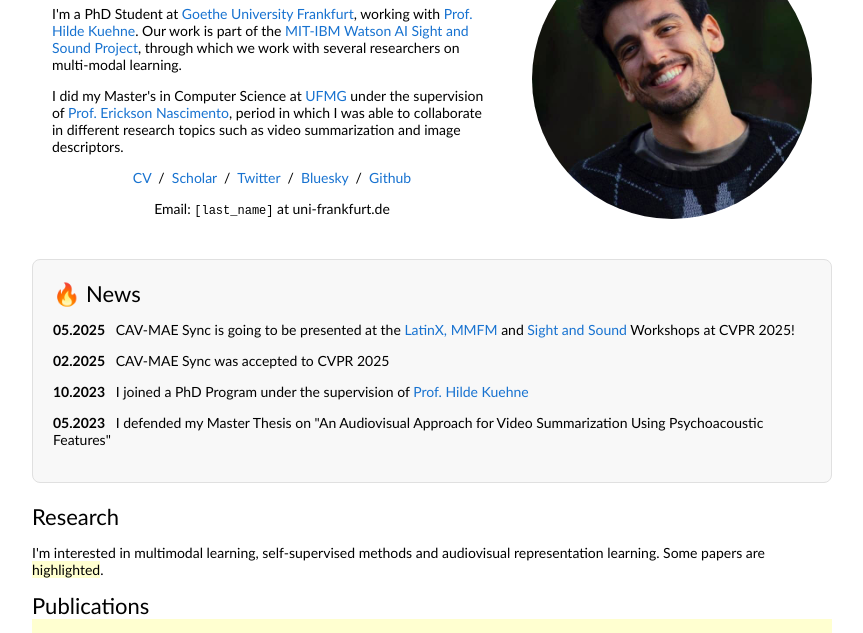
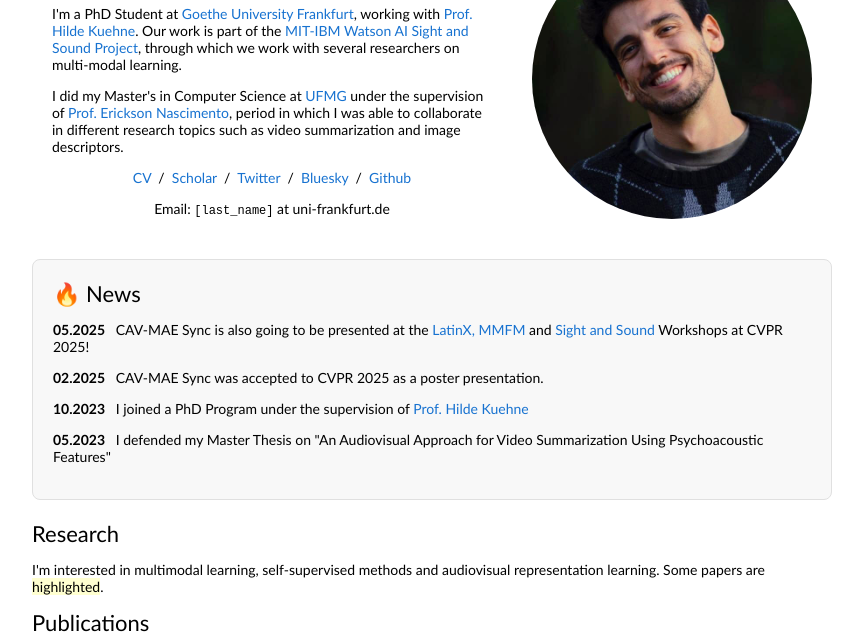
Before and after one commit to edsonroteia/edsonroteia.github.io, a plain HTML site: page index.html in a window 1280 px wide. Shown: the part 89-722 px from the top of the page, without its empty margins (208-1071 px from the left). Drawn offline with Linux system fonts and the light colour scheme.

Commit message:
small tweaks

```diff
--- a/index.html
+++ b/index.html
@@ -36,8 +36,8 @@
       <!-- News -->
       <section style="background:#f8f8f8; border:1px solid #e0e0e0; border-radius:8px; padding:20px; margin:20px 0;">
         <h2>🔥 News</h2>
-        <p><strong>05.2025</strong>&ensp; CAV-MAE Sync is going to be presented at the <a href="https://www.latinxinai.org/cvpr-2025">LatinX, <a href="https://sites.google.com/view/mmfm3rdworkshop/organizers?authuser=0">MMFM</a> and <a href="https://sightsound.org/">Sight and Sound</a> Workshops</a> at CVPR 2025!</p>
-        <p><strong>02.2025</strong>&ensp; CAV-MAE Sync was accepted to CVPR 2025</p>
+        <p><strong>05.2025</strong>&ensp; CAV-MAE Sync is also going to be presented at the <a href="https://www.latinxinai.org/cvpr-2025">LatinX, <a href="https://sites.google.com/view/mmfm3rdworkshop/organizers?authuser=0">MMFM</a> and <a href="https://sightsound.org/">Sight and Sound</a> Workshops</a> at CVPR 2025!</p>
+        <p><strong>02.2025</strong>&ensp; CAV-MAE Sync was accepted to CVPR 2025 as a poster presentation.</p>
         <p><strong>10.2023</strong>&ensp; I joined a PhD Program under the supervision of <a href="https://hildekuehne.github.io/">Prof. Hilde Kuehne</a></p>
         <p><strong>05.2023</strong>&ensp; I defended my Master Thesis on "An Audiovisual Approach for Video Summarization Using Psychoacoustic Features"</p>
       </section>
@@ -67,7 +67,7 @@
                 </a><br>
                 <strong>Edson Araujo</strong>, Andrew Rouditchenko, Yuan Gong, Saurabhchand Bhati, Samuel Thomas, Brian Kingsbury, Leonid Karlinsky, Rogerio Feris, James R. Glass, Hilde Kuehne<br>
                 <em>CVPR, 2025</em><br>
-                <a href="#">Project Page</a> / <a href="#">Code</a> / <a href="#">arXiv</a>
+                <a href="#">Project Page</a> / <a href="https://github.com/edsonroteia/cav-mae-sync  ">Code</a> / <a href="https://arxiv.org/abs/2505.01237">arXiv</a>
                 <p>We improved audio-visual learning by treating audio as a temporal sequence aligned with video frames instead of global representations, and by separating competing objectives with dedicated tokens. Our approach outperforms more complex architectures on retrieval, classification, and localization tasks across multiple datasets.</p>
               </td>
             </tr>
```
